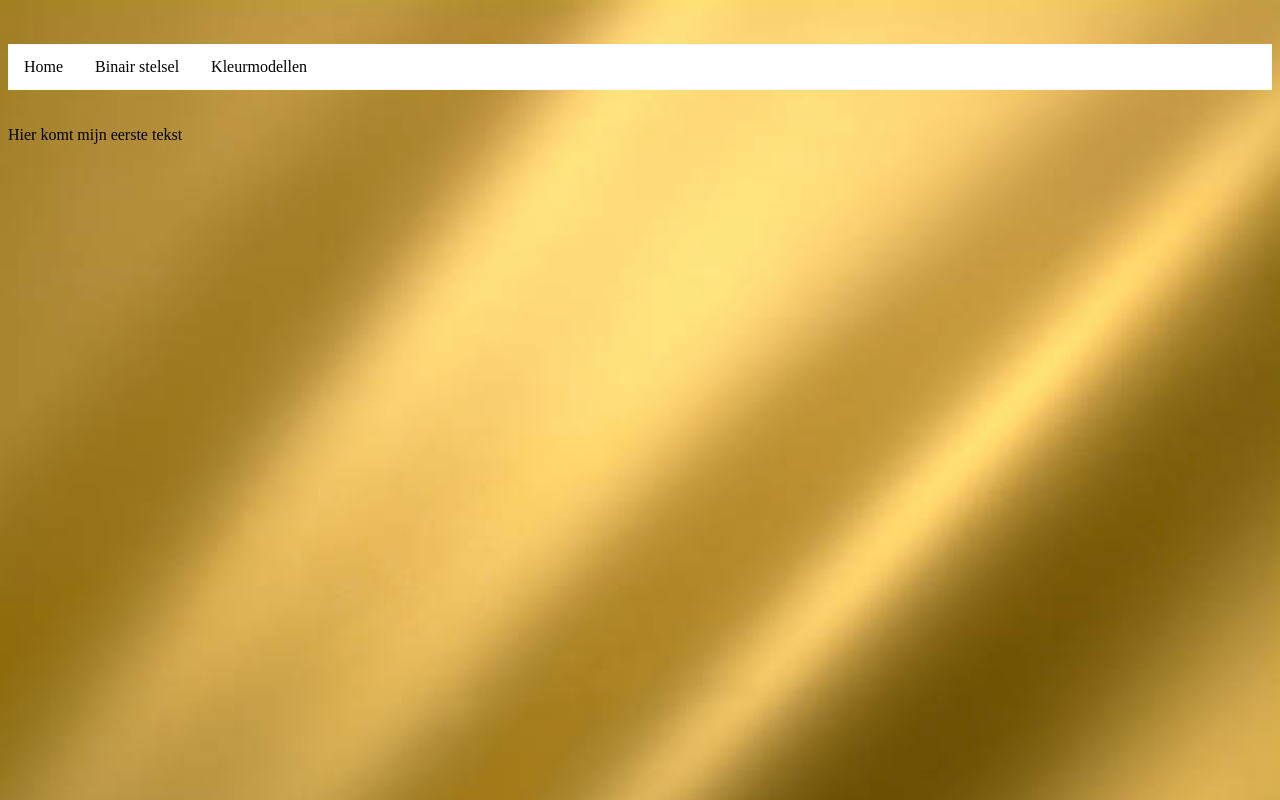
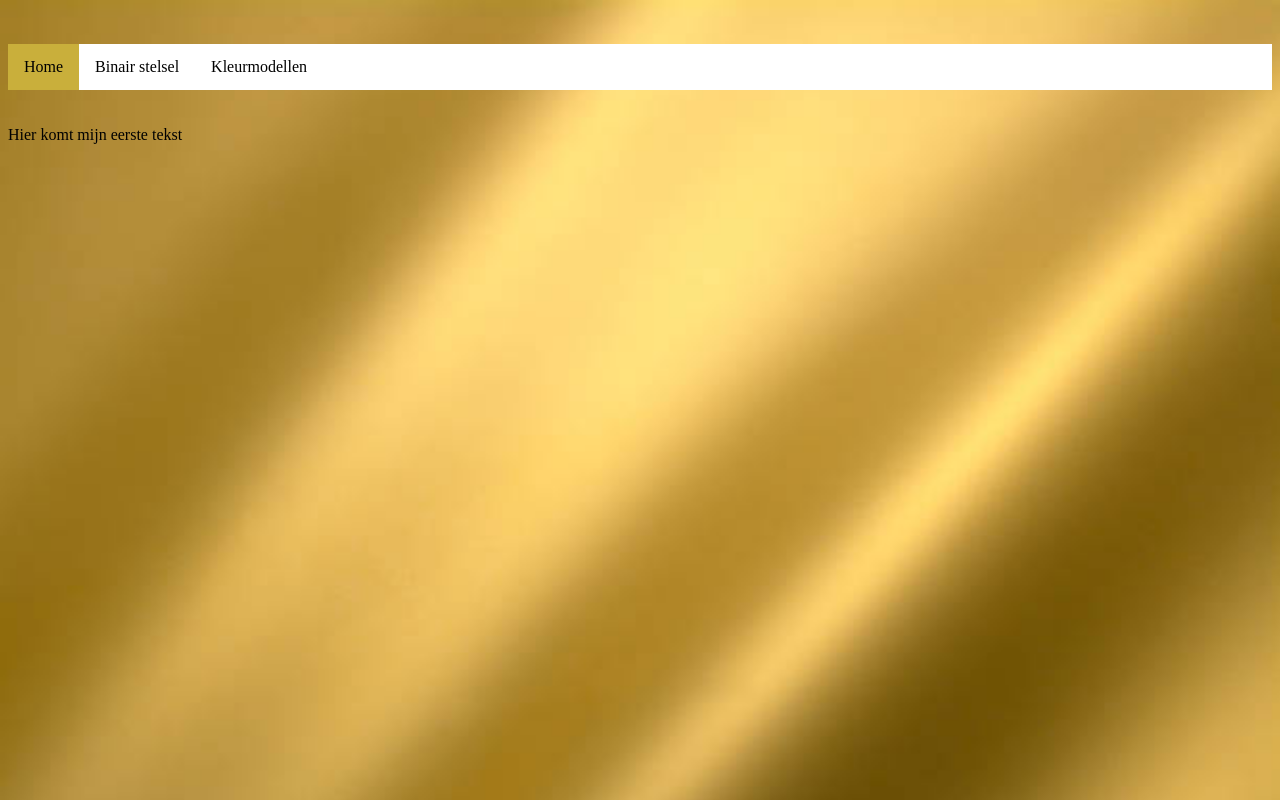
Before and after one commit to Juliette332/Juliette332.github.io, a plain HTML site: page index.html in a window 1280 px wide. In both pictures the pointer is over the link "Home". Drawn offline with Linux system fonts and the light colour scheme.

Commit message:
Update opmaak.css

```diff
--- a/opmaak.css
+++ b/opmaak.css
@@ -24,5 +24,5 @@ li a {
 }
 
 li a:hover:not(.active) {
-  background-color: donkergeel;
+  background-color: #c9af3b;
 }
```
